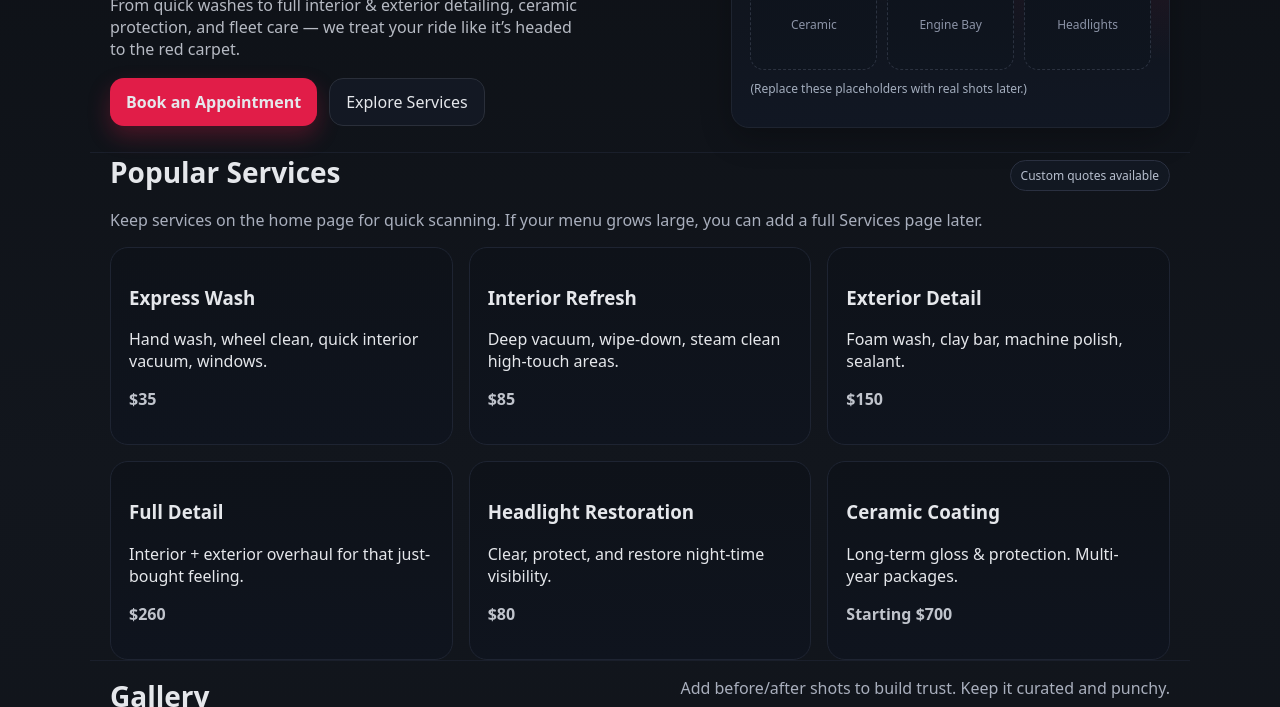
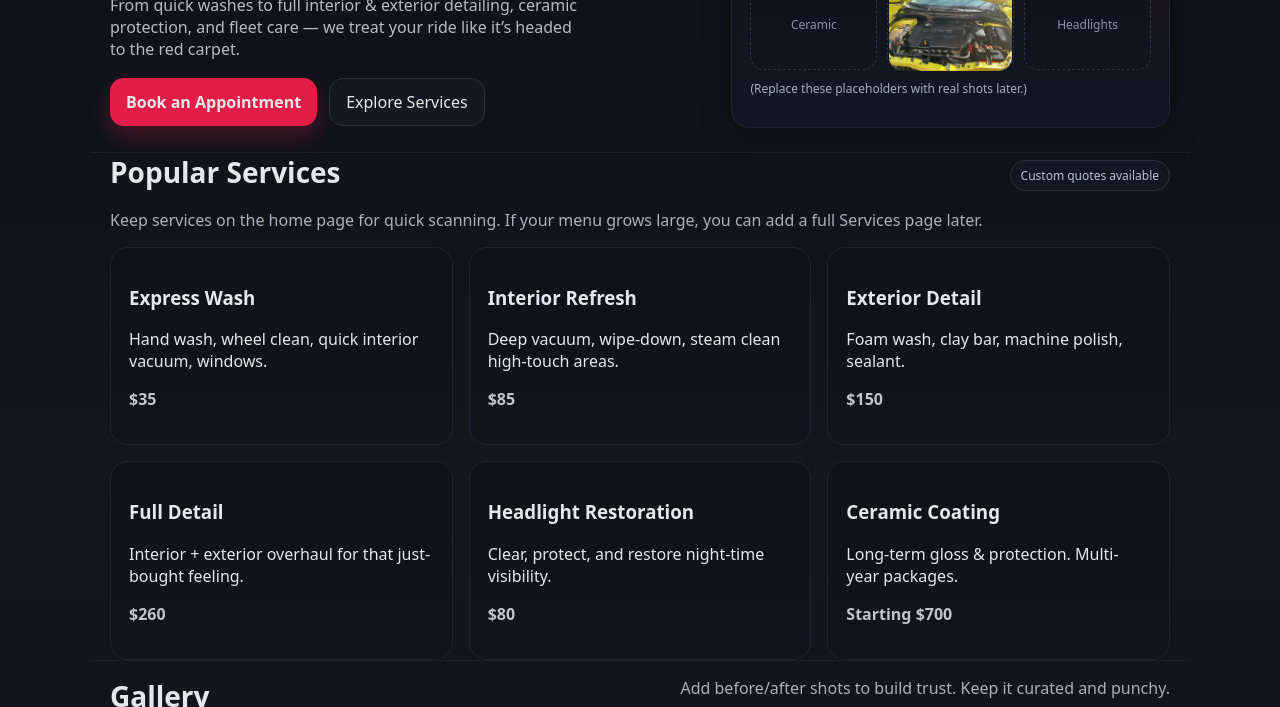
Before and after one commit to adann44/car-spa-github-page, a plain HTML site: page index.html in a window 1280 px wide. Shown: the part 393-1100 px from the top of the page. Drawn offline with Linux system fonts and the light colour scheme.

Commit message:
adding first image

```diff
--- a/index.html
+++ b/index.html
@@ -168,7 +168,7 @@
           <div class="ph">After</div>
           <div class="ph">Interior</div>
           <div class="ph">Ceramic</div>
-          <div class="ph">Engine Bay</div>
+          <div class="ph"><img src="images/engine-bay.jpeg" alt="Engine Bay" style="height:92px;object-fit:cover;border-radius:14px;" /></div>
           <div class="ph">Headlights</div>
         </div>
         <p class="note" style="margin-top:10px">(Replace these placeholders with real shots later.)</p>
```
Also changed, not shown: images/engine-bay.jpeg (renamed from images/55076FE3-F30F-497A-A821-9741321A569E.jpeg).
